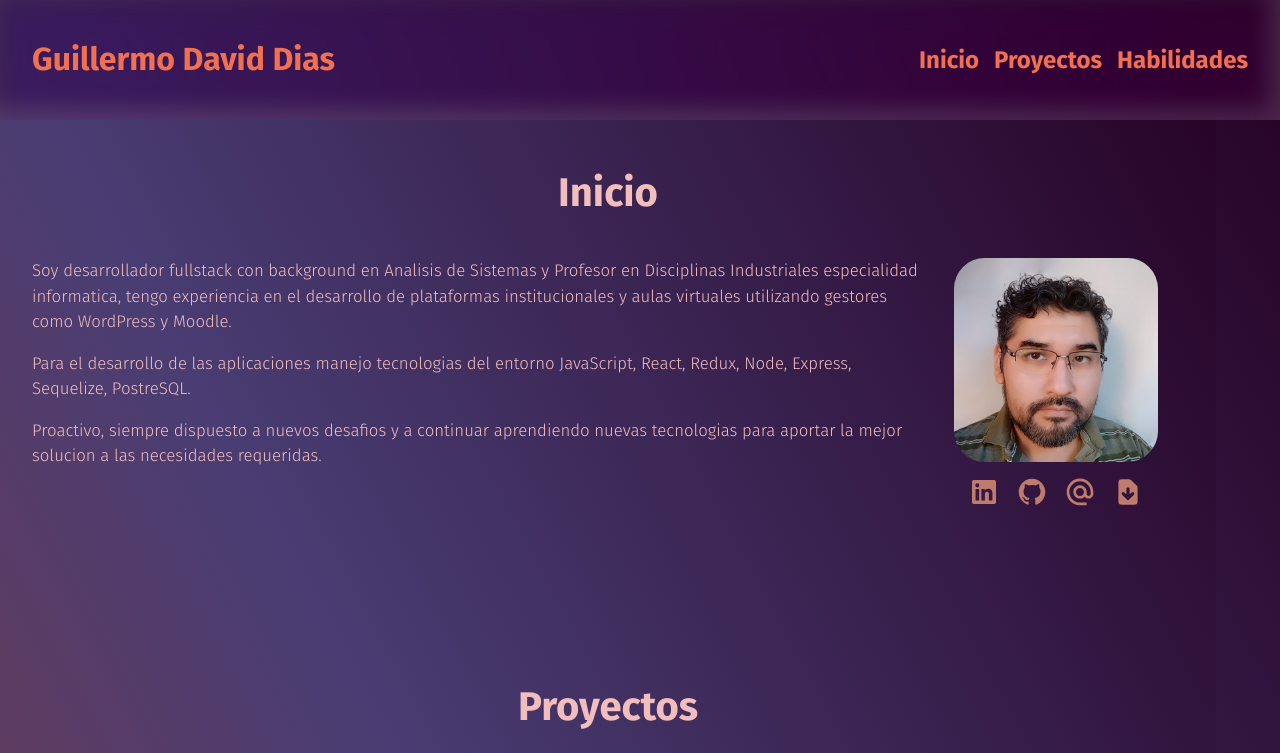
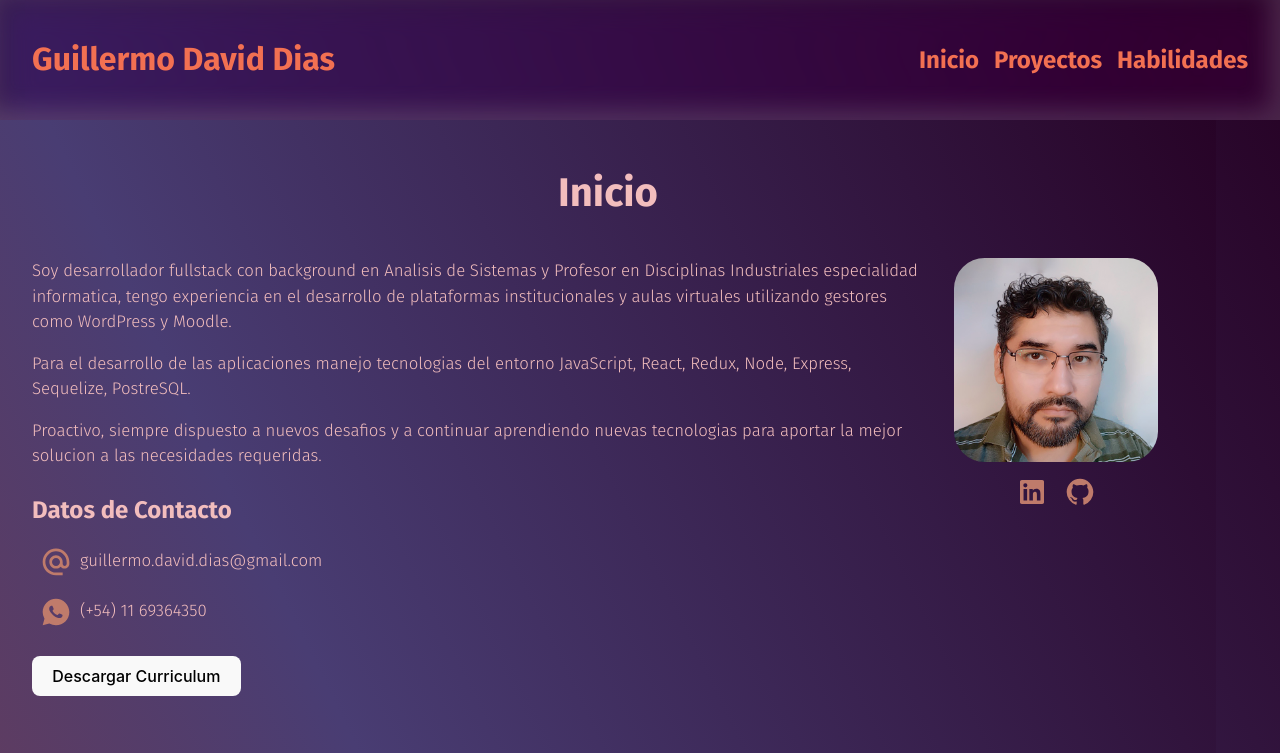
Before and after one commit to GDavidDias/Portfolio, a React (Vite) app in the folder cliente/: page / in a window 1280 px wide. Shown: the top 753 px of the page. Built offline with nearby package versions, Linux system fonts and the light colour scheme.

Commit message:
datos contacto

```diff
--- a/cliente/src/views/home/Home.jsx
+++ b/cliente/src/views/home/Home.jsx
@@ -8,6 +8,7 @@ import {
     RiReactjsLine,
     RiHtml5Fill,
     RiCss3Fill,
+    RiWhatsappFill,
 } from "react-icons/ri";
 import {TbBrandRedux} from 'react-icons/tb';
 import {SiPostgresql,SiSequelize,SiExpress,SiFigma} from 'react-icons/si';
@@ -18,6 +19,7 @@ import fotoPerfil from '../../../assets/imagePerfil/foto_perfil.jpg'
 import dataJson from '../../../src/data/data.json';
 import CVFile from '../../../assets/CV/CV - Guillermo David Dias 2023.pdf';
 import iconMoodle from '../../../assets/icon/moodle.svg';
+const NUMERO = +541169364350;
 
 const Home = () =>{
     const[data,setData] = useState();
@@ -62,7 +64,33 @@ const Home = () =>{
                         <p>Soy desarrollador fullstack con background en Analisis de Sistemas y Profesor en Disciplinas Industriales especialidad informatica, tengo experiencia en el desarrollo de plataformas institucionales y aulas virtuales utilizando gestores como WordPress y Moodle.</p>
                         <p>Para el desarrollo de las aplicaciones manejo tecnologias del entorno JavaScript, React, Redux, Node, Express, Sequelize, PostreSQL.</p>
                         <p>Proactivo, siempre dispuesto a nuevos desafios y a continuar aprendiendo nuevas tecnologias para aportar la mejor solucion a las necesidades requeridas.</p>
-
+                        <h3>Datos de Contacto</h3>
+                        <div className={style.contacto}>
+                            <div className={style.contactoMail}>
+                                <div className={style.icono}>
+                                    <a href='mailto:guillermo.david.dias@gmail.com'
+                                    >
+                                        <div className={style.grow}>
+                                            <MdOutlineAlternateEmail className={style.iconInicio}/>
+                                        </div>
+                                    </a>
+                                </div>
+                                <p>guillermo.david.dias@gmail.com</p>
+                            </div>
+                            <div className={style.contactoWhatsapp}>
+                                <a href={`https://api.whatsapp.com/send?phone=${NUMERO}&text=Hola%20Guillermo,%20quisiera%20contactarte.`} target='_blank'>
+                                    <div className={style.grow}>
+                                        <RiWhatsappFill className={style.iconInicio}/>
+                                    </div>
+                                </a>
+                                <p>{`(+54) 11 69364350`}</p>
+                            </div>
+                            <div className={style.contactoCV}>
+                                <a href={CVFile} download>
+                                    <button>Descargar Curriculum</button>
+                                </a>
+                            </div>
+                        </div>
                     </div>
                     <div className={style.fotoInicio}>
                         <img src={fotoPerfil}></img>
@@ -84,20 +112,20 @@ const Home = () =>{
                             </a>
 
 
-                            <a href='mailto:guillermo.david.dias@gmail.com'
+                            {/* <a href='mailto:guillermo.david.dias@gmail.com'
                             >
                                 <div className={style.grow}>
                                     <MdOutlineAlternateEmail className={style.iconInicio}/>
                                 </div>
-                            </a>
+                            </a> */}
 
-                            <a href={CVFile}
+                            {/* <a href={CVFile}
                                 download
                             >
                                 <div className={style.grow}>
                                     <HiDocumentDownload className={style.iconInicio}/>
                                 </div>
-                            </a>
+                            </a> */}
 
                         </div>
                     </div>
--- a/cliente/src/views/home/Home.module.css
+++ b/cliente/src/views/home/Home.module.css
@@ -65,6 +65,13 @@ html{
     font-family: 'Fira Sans', sans-serif;
     font-size: 1.05rem;
 }
+.descripcionInicio h3{
+    font-family: 'Fira Sans', sans-serif;
+    /* color: #204473; */
+    color: #F2BDBD;
+
+    font-size: 1.5rem;
+}
 .fotoInicio{
     /* border: 1px solid black; */
     width: 20vw;
@@ -82,15 +89,36 @@ html{
     flex-direction: row;
     justify-content: center;
 }
-
-
 .iconInicio{
     font-size: 2rem;
     margin-left: 0.5rem;
     margin-right: 0.5rem;
     color: #BF7B6B;
 }
-
+.descripcionInicio h3{
+    margin-bottom: .75rem;
+}
+.contacto p{
+    margin-top: .5rem;
+}
+.contactoMail{
+    display: flex;
+    flex-direction: row;
+    align-items: center;
+}
+.contactoWhatsapp{
+    display: flex;
+    flex-direction: row;
+    align-items: center;
+}
+.contactoCV{
+    display: flex;
+    flex-direction: row;
+    align-items: center;
+}
+.contactoCV button{
+    margin-top: 1rem;
+}
 .espacioProyectos{
     padding-top: 9rem;
 }
@@ -165,6 +193,9 @@ html{
         padding-left: 1rem;
         padding-right: 1rem;
     }
+    .contactoCV{
+        justify-content: center;
+    }
     .Proyectos{
         height: 100%;
     }
```
